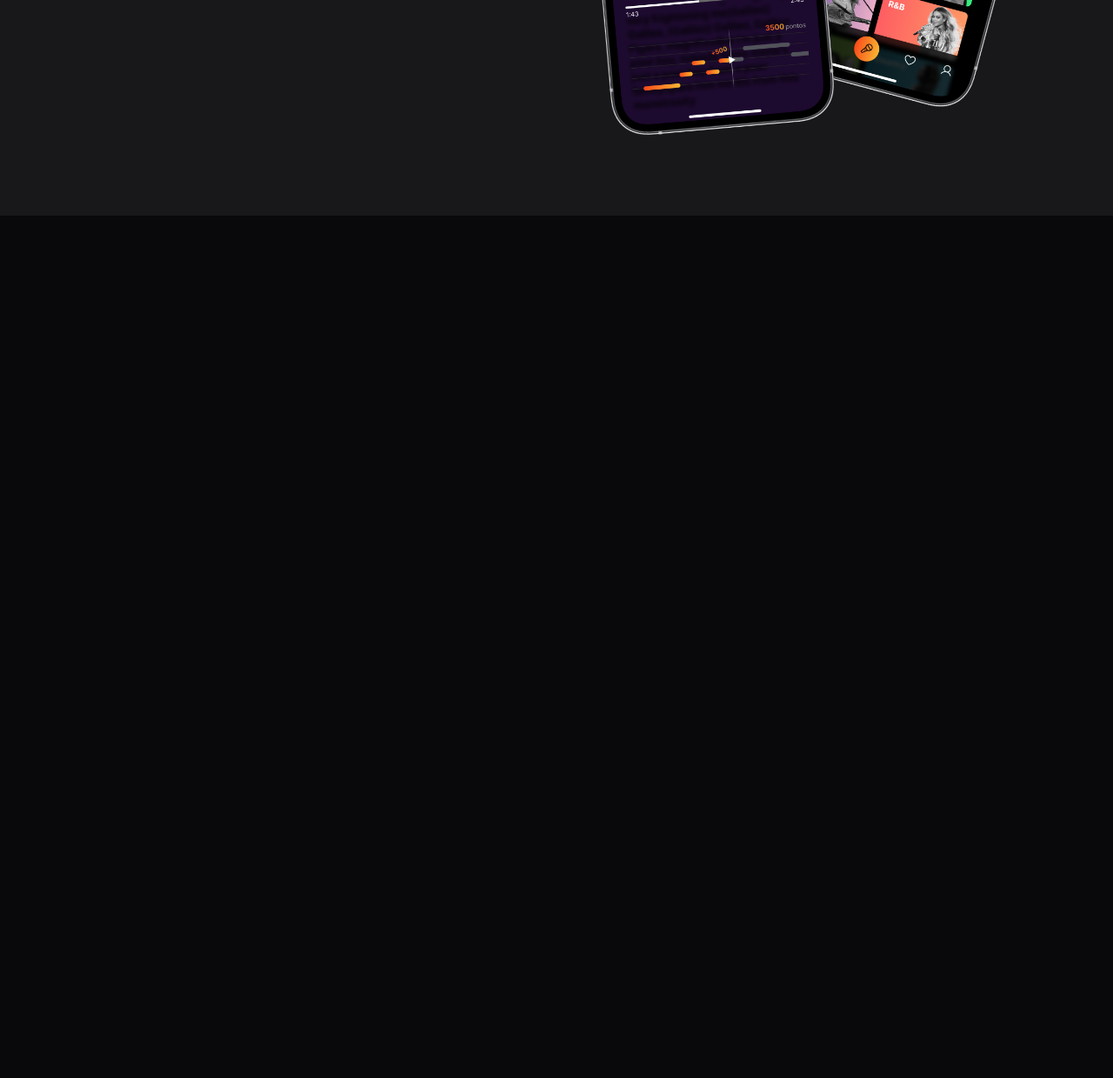
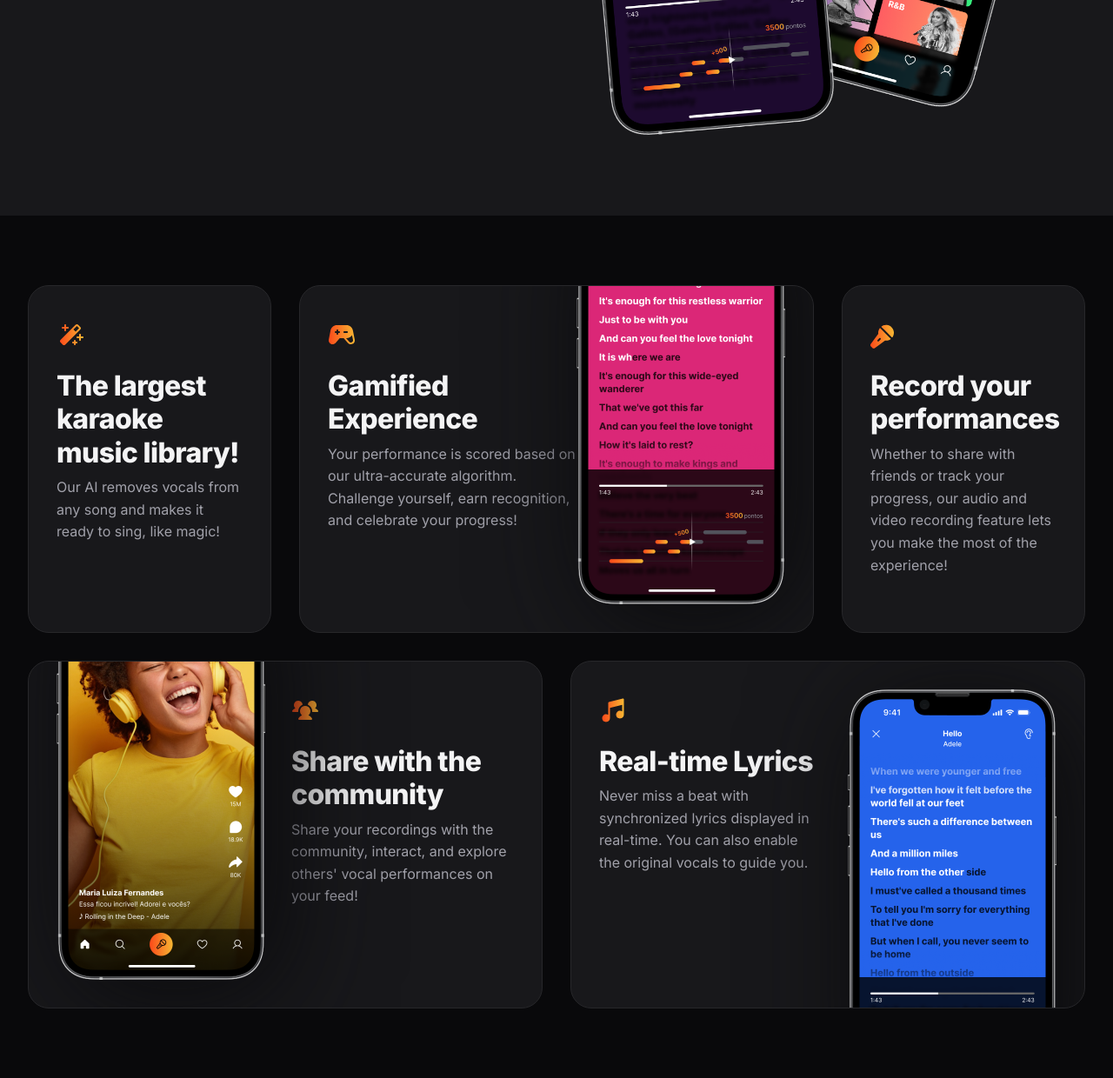
Before and after one commit to jerryaugusto/zingen, a plain HTML site: page index.html in a window 1280 px wide. Shown: the part 1363-2603 px from the top of the page at 87% size. Before the commit the page ends 1611 px from the top, so only its background shows below. Drawn offline with Linux system fonts and the light colour scheme.

Commit message:
features section

```diff
--- /dev/null
+++ b/css/card.css
@@ -0,0 +1,9 @@
+.card {
+  background: var(--surface-color);
+  border: 1px solid var(--stroke-color);
+  border-radius: 1.5rem;
+
+  h3 {
+    margin-top: 1rem;
+  }
+}
--- /dev/null
+++ b/css/feature.css
@@ -0,0 +1,65 @@
+#features {
+  .cards {
+    grid-template-columns: 17.5rem 1fr 1fr 17.5rem;
+    grid-template-rows: 25rem 25rem;
+    gap: 2rem;
+  }
+
+  .card {
+    position: relative;
+    overflow: hidden;
+
+    .desktop-only {
+      position: absolute;
+      max-width: 15rem;
+
+      filter: drop-shadow(1rem 1rem 4rem var(--bg-color));
+    }
+  }
+
+  /*.card:nth-child(1) {*/
+  /*  grid-column: 1/2;*/
+  /*}*/
+
+  .card:nth-child(2) {
+    grid-column: 2/4;
+
+    & > div {
+      max-width: 18rem;
+    }
+
+    .desktop-only {
+      bottom: 2rem;
+      right: 2rem;
+    }
+  }
+
+  .card:nth-child(4) {
+    grid-column: 1/3;
+    grid-row: 2/3;
+
+    & > div {
+      max-width: 16rem;
+      margin-left: auto;
+    }
+
+    .desktop-only {
+      bottom: 2rem;
+      left: 2rem;
+    }
+  }
+
+  .card:nth-child(5) {
+    grid-column: 3/5;
+    grid-row: 2/3;
+
+    & > div {
+      max-width: 16rem;
+    }
+
+    .desktop-only {
+      top: 2rem;
+      right: 2rem;
+    }
+  }
+}
--- a/css/index.css
+++ b/css/index.css
@@ -6,3 +6,5 @@
 @import url(./hero.css);
 @import url(./section.css);
 @import url(./about.css);
+@import url(./card.css);
+@import url(./feature.css) (width >= 80rem);
--- a/index.html
+++ b/index.html
@@ -69,6 +69,55 @@
       </div>
     </div>
   </section>
+
+
+  <section id="features">
+    <div class="cards container py-xl grid gap-1.5">
+      <div class="card py-lg px-lg">
+        <img src="./assets/icons/MagicWand.svg" alt="">
+        <h3>The largest karaoke music library!</h3>
+        <p>Our AI removes vocals from any song and makes it ready to sing, like magic!</p>
+      </div>
+
+      <div class="card py-lg px-lg">
+        <div>
+          <img src="./assets/icons/GameController.svg" alt="">
+          <h3>Gamified Experience</h3>
+          <p>Your performance is scored based on our ultra-accurate algorithm. Challenge yourself, earn recognition, and
+            celebrate your progress!</p>
+        </div>
+        <img class="desktop-only" src="./assets/images/Tela 2.png" alt="">
+      </div>
+
+      <div class="card py-lg px-lg">
+        <img src="./assets/icons/MicrophoneStage.svg" alt="">
+        <h3>Record your performances</h3>
+        <p>Whether to share with friends or track your progress, our audio and video recording feature lets you make the
+          most of the experience!</p>
+      </div>
+
+      <div class="card py-lg px-lg">
+        <div>
+          <img src="./assets/icons/UsersThree.svg" alt="">
+          <h3>Share with the community</h3>
+          <p>Share your recordings with the community, interact, and explore others' vocal performances on your feed!
+          </p>
+        </div>
+        <img class="desktop-only" src="./assets/images/Tela 1.png" alt="">
+      </div>
+
+      <div class="card py-lg px-lg">
+        <div>
+          <img src="./assets/icons/MusicNotes.svg" alt="">
+          <h3>Real-time Lyrics</h3>
+          <p>Never miss a beat with synchronized lyrics displayed in real-time. You can also enable the original vocals
+            to
+            guide you.</p>
+        </div>
+        <img class="desktop-only" src="./assets/images/Tela 3.png" alt="">
+      </div>
+    </div>
+  </section>
 </body>
 
 </html>
```
